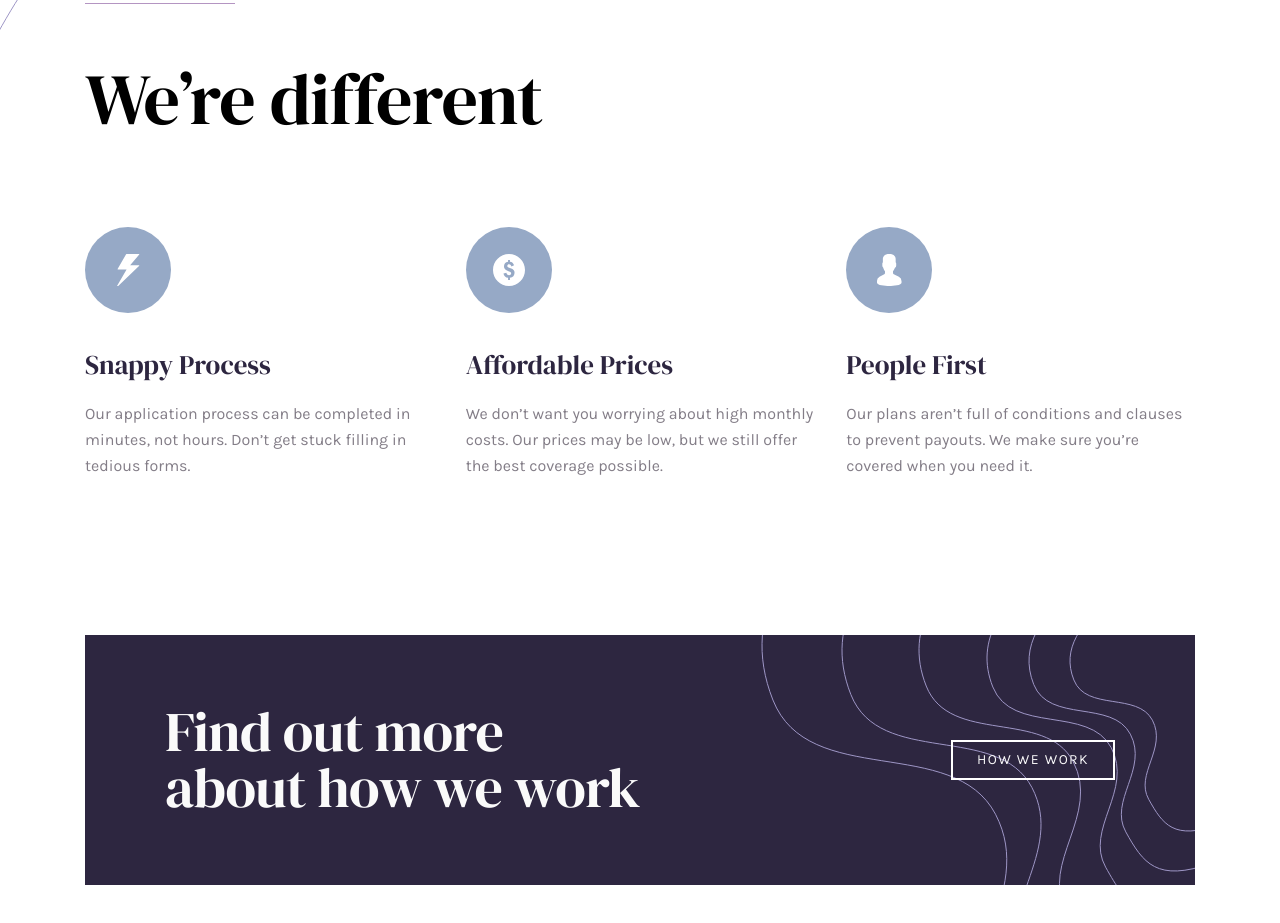
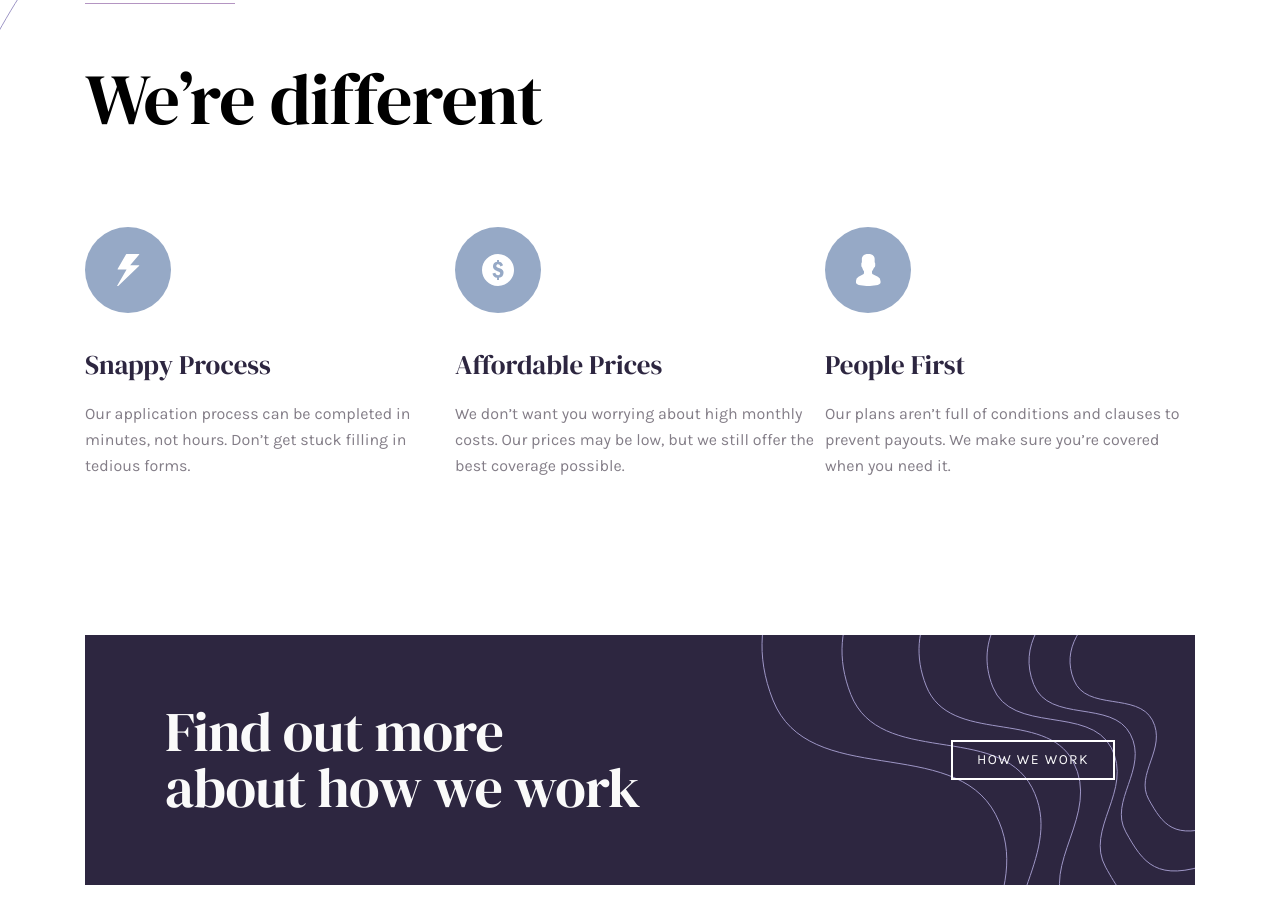
Before and after one commit to byronbyron/insure-landing-page, a website: page index.html in a window 1280 px wide. Shown: the part 982-1905 px from the top of the page. Drawn offline with Linux system fonts and the light colour scheme.

Commit message:
Use grid instead of flexbox for the featured section

```diff
--- a/src/app.css
+++ b/src/app.css
@@ -187,8 +187,8 @@ main {
 
 .featured-group {
     @apply mb-[140px];
-    @apply lg:flex;
-    @apply lg:-mx-4;
+    @apply lg:grid;
+    @apply lg:grid-cols-3;
     @apply lg:mb-[100px];
 }
 
@@ -196,9 +196,6 @@ main {
     @apply max-w-prose;
     @apply mx-auto;
     @apply mb-14;
-    @apply lg:px-4;
-    @apply lg:flex-initial;
-    @apply lg:w-1/3;
 }
 
 .featured-title {
```
Also changed, not shown: css/app.css.
